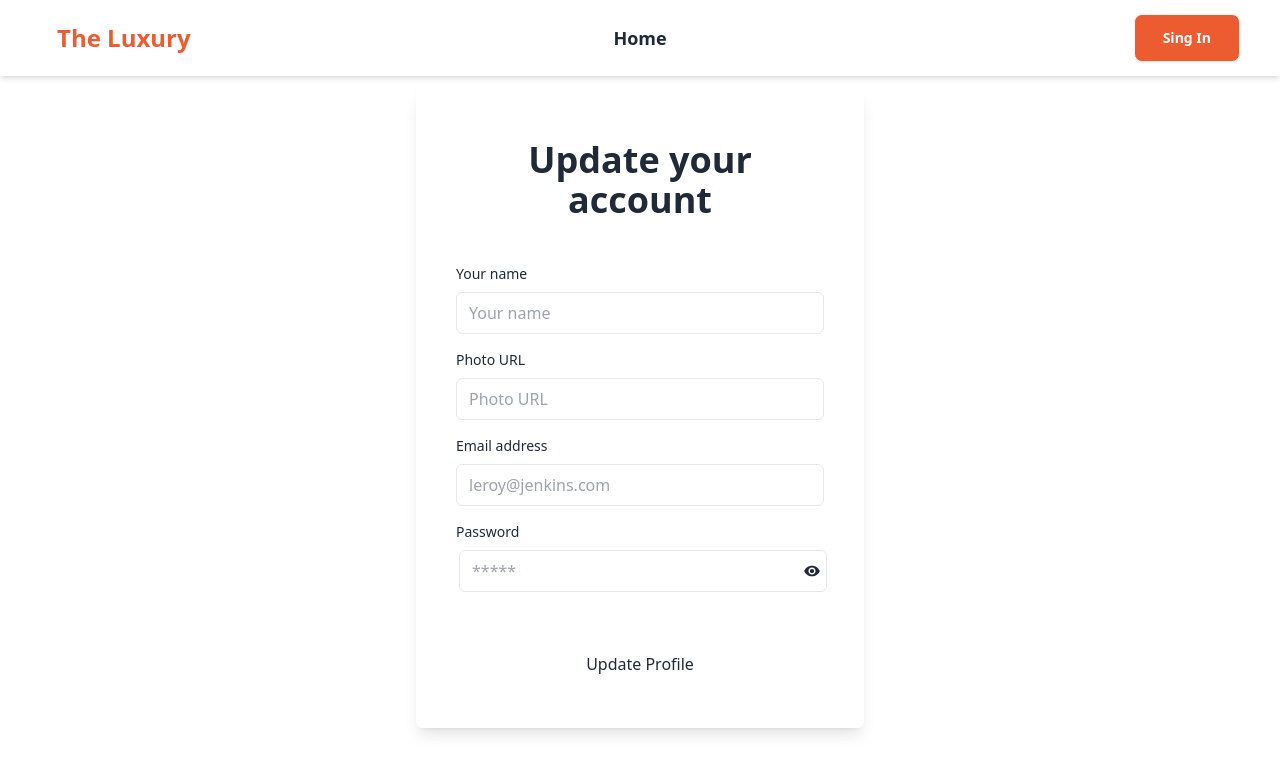
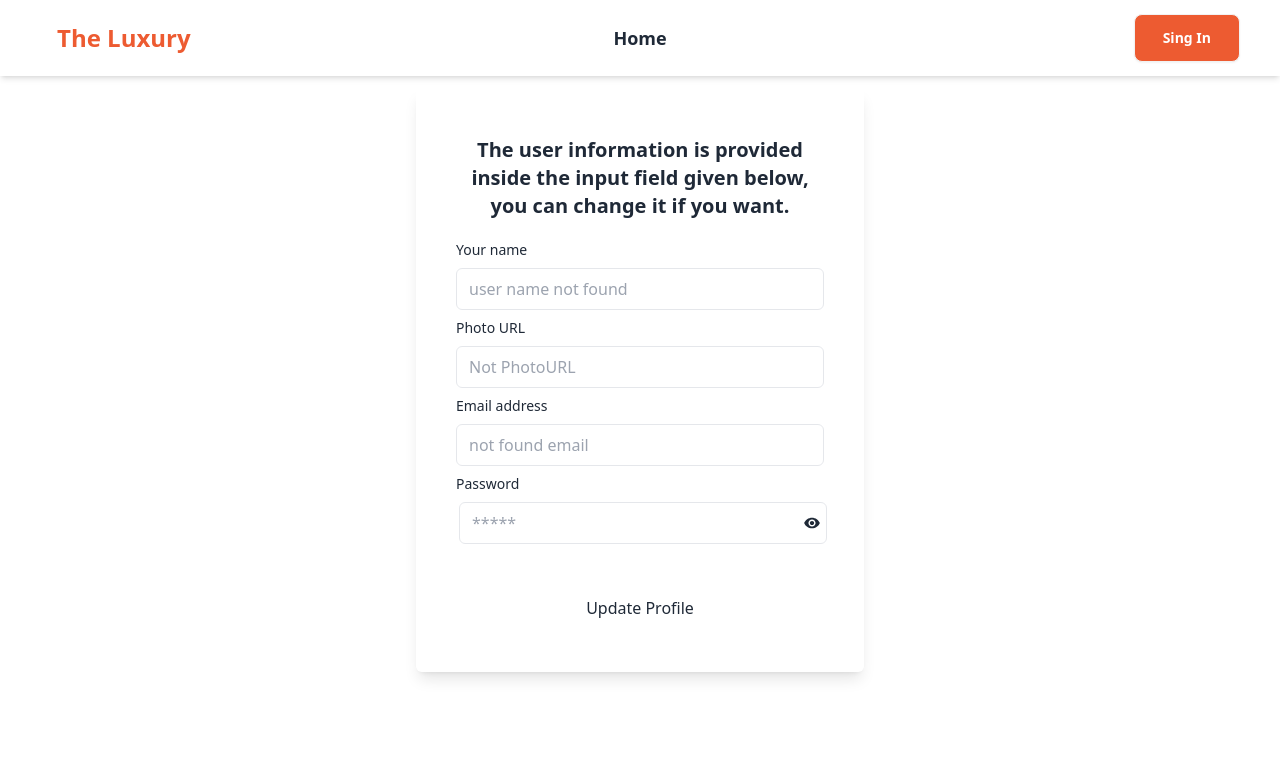
Before and after one commit to Mahadi81080/Luxury-restaurant, a React (Vite) app: page /update in a window 1280 px wide. Shown: the top 774 px of the page. Built offline with nearby package versions, Linux system fonts and the light colour scheme; no server answers.

Commit message:
add redmi.md file

```diff
--- a/src/pages/UpdateProfile/UpdateProfile.jsx
+++ b/src/pages/UpdateProfile/UpdateProfile.jsx
@@ -33,14 +33,20 @@ const UpdateProfile = () => {
         <title>Update Profile</title>
       </Helmet>
       <Navbar></Navbar>
-      <div  data-aos="zoom-in"
-     data-aos-duration="1500" className="flex justify-center my-3">
+      <div
+        data-aos="zoom-in"
+        data-aos-duration="1500"
+        className="flex justify-center my-3"
+      >
         <div className="flex flex-col max-w-md p-6 rounded-md shadow-lg sm:p-10 dark:bg-gray-50 dark:text-gray-800">
-          <div className="mb-8 text-center">
-            <h1 className="my-3 text-4xl font-bold">Update your account</h1>
+          <div className="mb-3 text-center">
+            <h1 className="my-2 text-xl font-bold">
+              The user information is provided inside the input field given
+              below, you can change it if you want.
+            </h1>
           </div>
-          <form onSubmit={handleSubmit(onSubmit)} className="space-y-12">
-            <div className="space-y-4">
+          <form onSubmit={handleSubmit(onSubmit)} className="space-y-10">
+            <div className="space-y-2">
               <div>
                 <label htmlFor="text" className="block mb-2 text-sm">
                   Your name
@@ -49,7 +55,7 @@ const UpdateProfile = () => {
                   type="text"
                   name="name"
                   id="name"
-                  placeholder="Your name"
+                  placeholder={user ? user.displayName : "user name not found"}
                   className="w-full px-3 py-2 border rounded-md dark:border-gray-300 dark:bg-gray-50 dark:text-gray-800"
                   {...register("name", { required: true })}
                 />
@@ -65,7 +71,7 @@ const UpdateProfile = () => {
                   type="text"
                   name="photo"
                   id="photo url"
-                  placeholder="Photo URL"
+                  placeholder={user ? user.photoURL : "Not PhotoURL"}
                   className="w-full px-3 py-2 border rounded-md dark:border-gray-300 dark:bg-gray-50 dark:text-gray-800"
                   {...register("image")}
                 />
@@ -81,7 +87,7 @@ const UpdateProfile = () => {
                   type="text"
                   name="email"
                   id="text"
-                  placeholder="leroy@jenkins.com"
+                  placeholder={user ? user.email : "not found email"}
                   className="w-full px-3 py-2 border rounded-md dark:border-gray-300 dark:bg-gray-50 dark:text-gray-800"
                   {...register("email", { required: true })}
                 />
@@ -118,7 +124,7 @@ const UpdateProfile = () => {
                 )}
               </div>
             </div>
-            <div className="space-y-2">
+            <div className="space-y-1">
               <div>
                 <button className="block w-full p-3 text-center rounded-sm dark:text-gray-50 dark:bg-violet-600">
                   Update Profile
```
Also changed, not shown: B9A9-B9--Real-estate-main/README.md (deleted), 1 other file (tests, documents, lock files or other folders).
